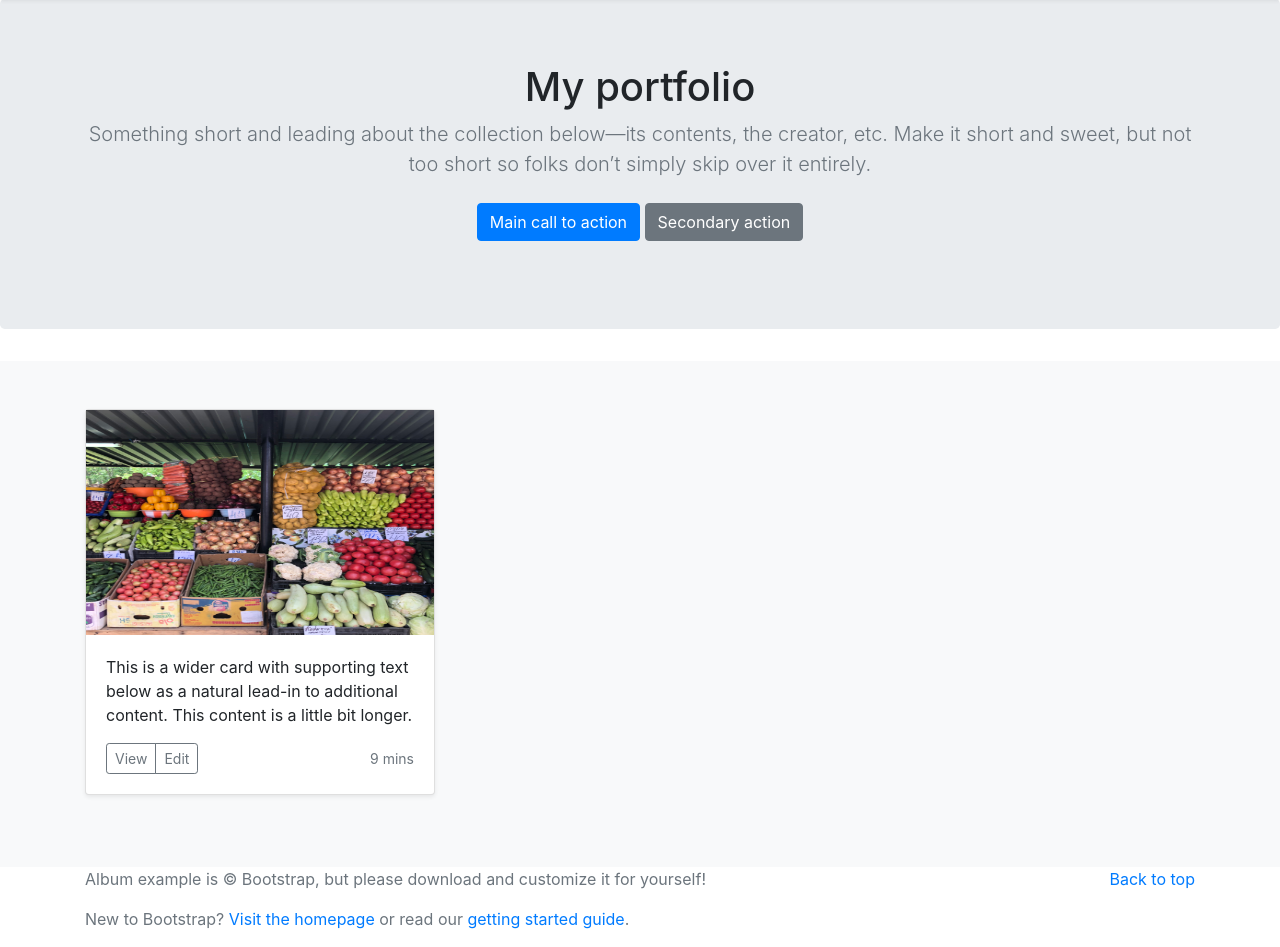
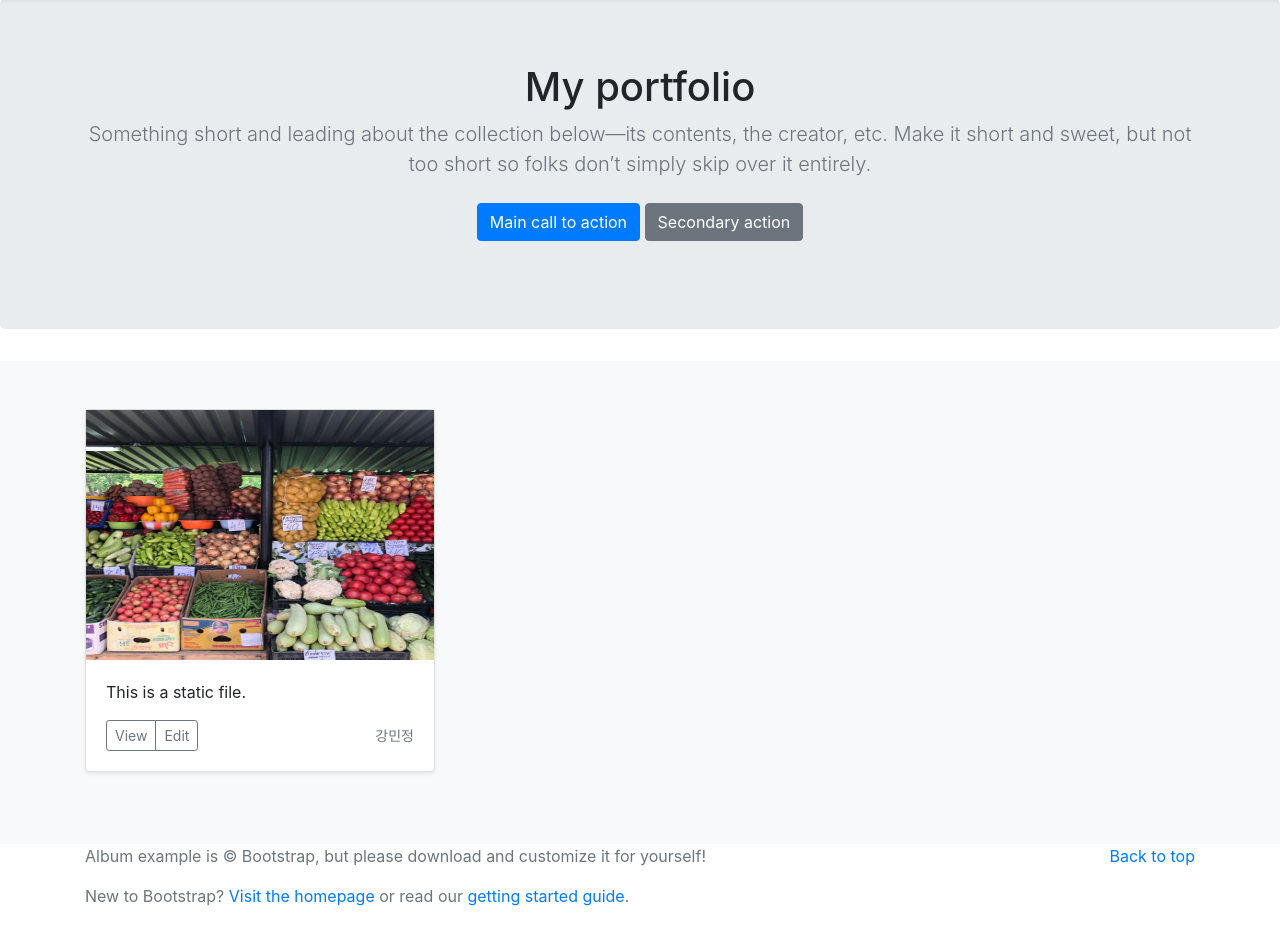
Before and after one commit to Minjeong-K/blog, a Django app: page /portfolio/ in a window 1280 px wide. Shown: the part 57-1004 px from the top of the page. After the commit the page ends 963 px from the top, so only its background shows below. Run offline with Django 3.2, Linux system fonts and the light colour scheme; data that the repository does not hold is empty; some libraries are stand-ins or nearby versions.

Commit message:
portfolio commit (2)

```diff
--- a/portfolioapp/templates/portfolio.html
+++ b/portfolioapp/templates/portfolio.html
@@ -97,30 +97,31 @@
 
   <div class="album py-5 bg-light">
     <div class="container">
-
-      <div class="row">
+      <d class="row">
+        <!--static-->
         <div class="col-md-4">
           <div class="card mb-4 shadow-sm">
               <!-- 여기에 사진 넣어주기 -->
-            <img src="{% static 'IMG_7101.jpg' %}" width="100%" height="225" alt="내 사진">
+            <img src="{% static 'IMG_7101.jpg' %}" width="100%" height="250" alt="내 사진">
             <div class="card-body">
-              <p class="card-text">This is a wider card with supporting text below as a natural lead-in to additional content. This content is a little bit longer.</p>
+              <p class="card-text">This is a static file.</p>
               <div class="d-flex justify-content-between align-items-center">
                 <div class="btn-group">
                   <button type="button" class="btn btn-sm btn-outline-secondary">View</button>
                   <button type="button" class="btn btn-sm btn-outline-secondary">Edit</button>
                 </div>
-                <small class="text-muted">9 mins</small>
+                <small class="text-muted">강민정</small>
               </div>
             </div>
           </div>
         </div>
+
+        <!--media-->
         {%for portfolio in portfolios.all%}
-        <div class="row">
             <div class="col-md-4">
               <div class="card mb-4 shadow-sm">
                   <!-- 여기에 사진 넣어주기 -->
-                <img src="{{ portfolio.image.url }}" width="100%" height="225" alt="내 사진">
+                <img src="{{portfolio.image.url}}" width="100%" height="250" alt="내 사진">
                 <div class="card-body">
                   <p class="card-text">{{portfolio.description}} </p>
                   <div class="d-flex justify-content-between align-items-center">
@@ -128,13 +129,12 @@
                       <button type="button" class="btn btn-sm btn-outline-secondary">View</button>
                       <button type="button" class="btn btn-sm btn-outline-secondary">Edit</button>
                     </div>
-                    <small class="text-muted">9 mins</small>
+                    <small class="text-muted">강민정</small>
                   </div>
                 </div>
               </div>
             </div>
         {% endfor %}
-      </div>
     </div>
   </div>
 
```
